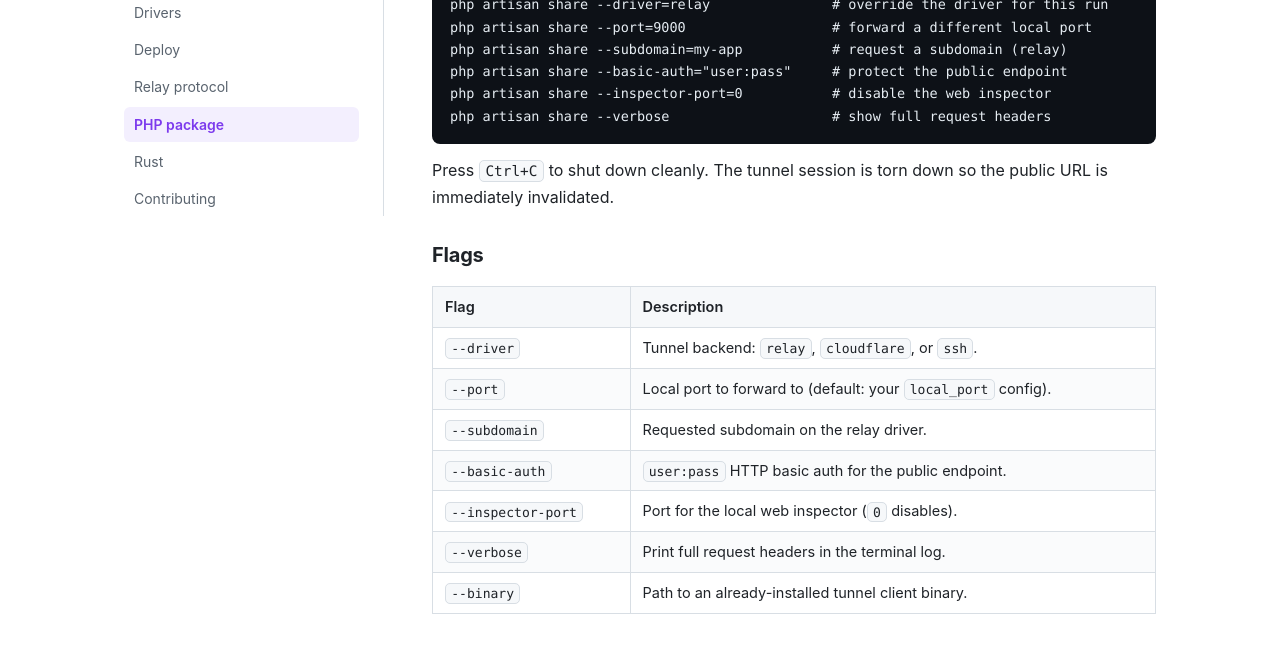
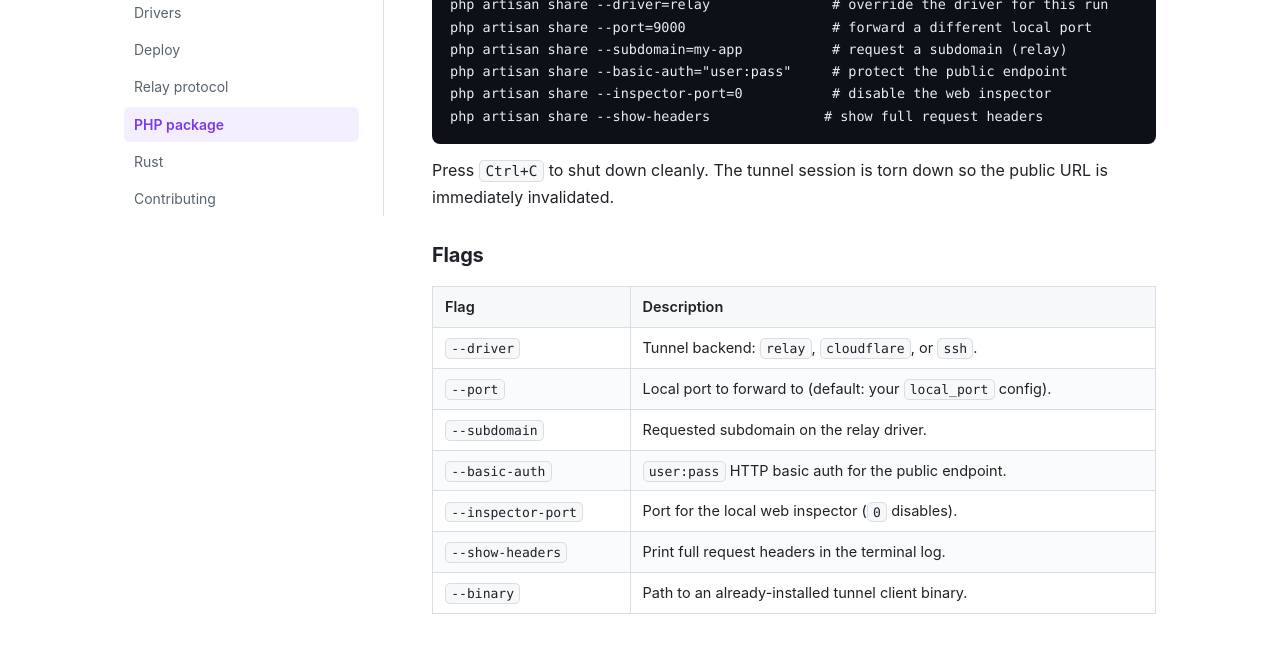
Before and after one commit to haidarrais/laravel-share, a Jekyll site: the page built from site/docs/php-package.md, in a window 1280 px wide and 900 px high, scrolled down 720 px. Shown: the part 152-804 px from the top of the window. Built offline with Jekyll 4.4.1, drawn with Linux system fonts in a browser that asks for light colours.

Commit message:
fix: rename --verbose option to --show-headers to avoid Symfony conflict
Symfony/Laravel already registers a built-in `verbose` option (the
-v/-vv/-vvv verbosity flags), so declaring `{--verbose}` in the share
signature threw "An option named 'verbose' already exists". Rename the
artisan flag to `--show-headers`; the internal config key `verbose` passed
to the Rust binary is unchanged, keeping the wire contract intact.

Update the option table and examples in README and site docs.

````diff
--- a/site/docs/php-package.md
+++ b/site/docs/php-package.md
@@ -40,7 +40,7 @@ php artisan share --port=9000                  # forward a different local port
 php artisan share --subdomain=my-app           # request a subdomain (relay)
 php artisan share --basic-auth="user:pass"     # protect the public endpoint
 php artisan share --inspector-port=0           # disable the web inspector
-php artisan share --verbose                    # show full request headers
+php artisan share --show-headers              # show full request headers
 ```
 
 Press `Ctrl+C` to shut down cleanly. The tunnel session is torn down so the
@@ -55,7 +55,7 @@ public URL is immediately invalidated.
 | `--subdomain` | Requested subdomain on the relay driver. |
 | `--basic-auth` | `user:pass` HTTP basic auth for the public endpoint. |
 | `--inspector-port` | Port for the local web inspector (`0` disables). |
-| `--verbose` | Print full request headers in the terminal log. |
+| `--show-headers` | Print full request headers in the terminal log. |
 | `--binary` | Path to an already-installed tunnel client binary. |
 
 ## Local web inspector
````
Also changed, not shown: site/index.md (+1 -1 lines), README.md, 1 other file.
